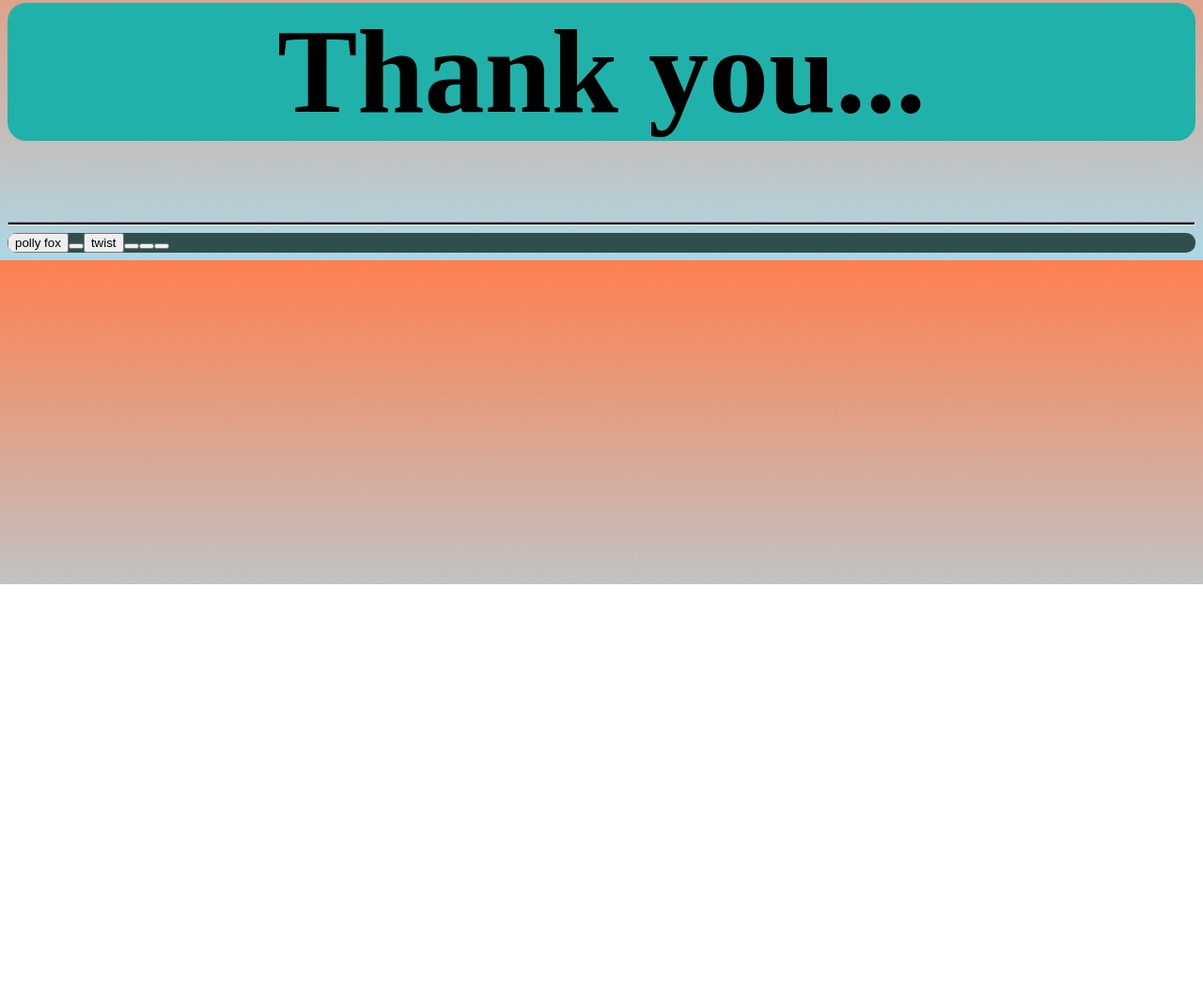
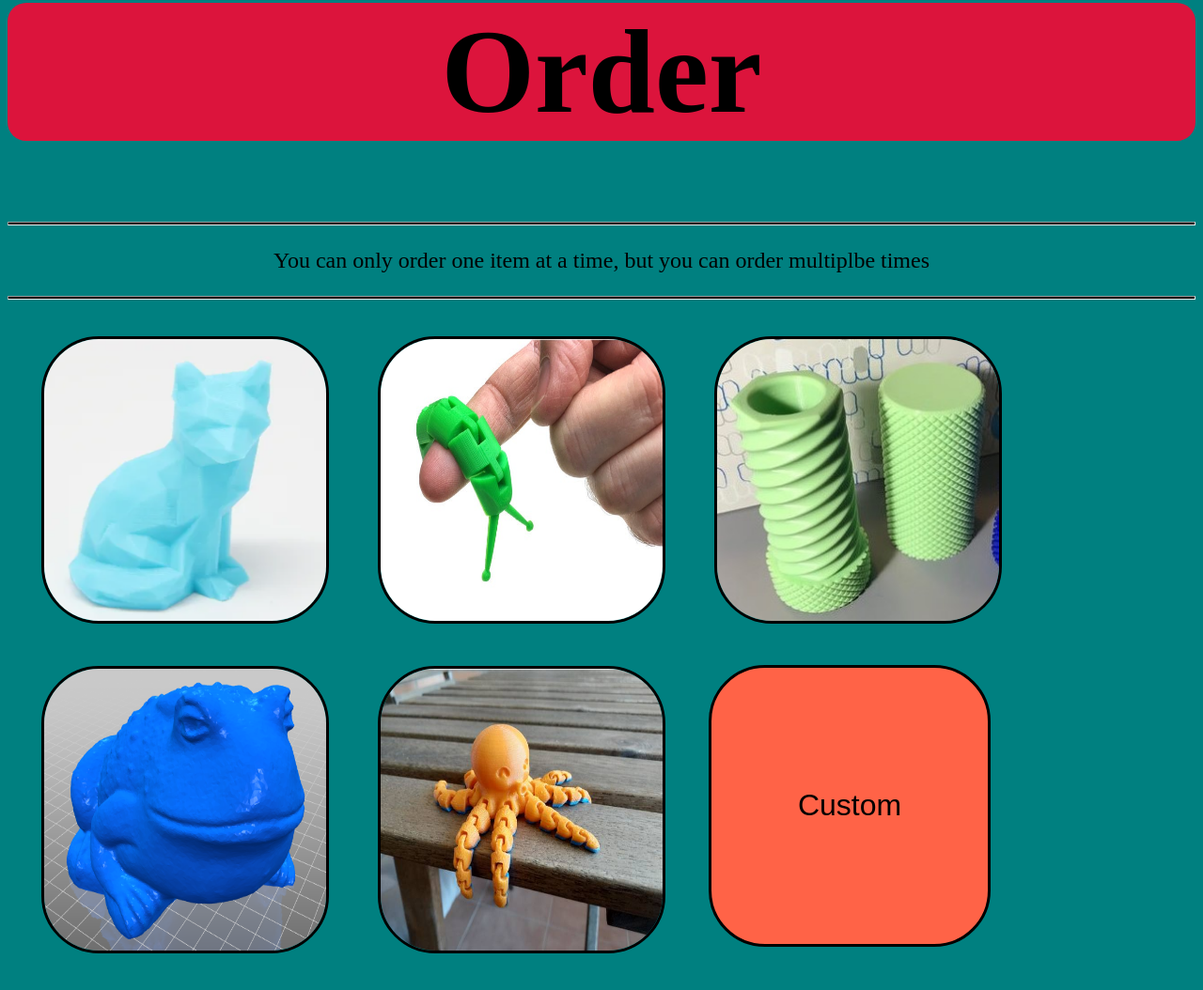
Before and after one commit to jet-hend/Website-code, a plain HTML site: page order.html in a window 1280 px wide. Shown: the part 178-1232 px from the top of the page at 94% size. Before the commit the page ends 800 px from the top, so only its background shows below. Drawn offline with Linux system fonts and the light colour scheme.

Commit message:
so it doesn't look like shit

```diff
--- a/JavaScript/order.js
+++ b/JavaScript/order.js
@@ -27,38 +27,34 @@ function getCookie(cname) {
 }
 
 function checkCookie() {
-    var user=getCookie("username");
-    var itemNUM=getCookie("item#");
-    if (user != "") {
-    //   load orders here
-    console.log("hello " + user);
-    console.log(itemNUM);
-
-    } else {
-        console.log("No Items");
-    //    user = prompt("Please enter your name:","");
-    //    if (user != "" && user != null) {
-    //      setCookie("username", user, 30);
-    //     //  set orders here
-    //    }
-    }
+    if (getCookie("Item1") != null) {console.log(getCookie("Item1"))}
+    if (getCookie("Item2") != null) {console.log(getCookie("Item2"))}
+    if (getCookie("Item3") != null) {console.log(getCookie("Item3"))}
+    if (getCookie("Item4") != null) {console.log(getCookie("Item4"))}
+    if (getCookie("Item5") != null) {console.log(getCookie("Item5"))}
 }
 function addItem(itemNum) {
   switch (itemNum) {
     case 1:
-      setCookie("Item1", "Polly Fox", 30);
+      setCookie("Item1", "Polly Fox", .5);
       break;
     case 2:
-      setCookie("Item2", "idk1", 30);
+      setCookie("Item2", "Slug", .5);
       break;
     case 3:
-      setCookie("Item3", "twist", 30);
+      setCookie("Item3", "twist", .5);
       break;
     case 4:
-      setCookie("Item4", "idk2", 30);
+      setCookie("Item4", "toad", .5);
       break;
     case 5:
-      setCookie("Item5", "idk3", 30);
+      setCookie("Item5", "octo", .5);
+      break;
+    case 6:
+      break;
+    case 7:
+      var userName = document.getElementById("userText").value;
+      setCookie("username", );
       break;
     default:
       alert("Item Not Found!");
--- a/order.html
+++ b/order.html
@@ -37,16 +37,25 @@
                 </button>
         </nav>
 
-        <h1 class="big">Thank you...</h1>
+        <h1 class="big">Order</h1>
         <hr class="bar">
 
-        <ul>
-            <li><button onclick="addItem(1);">polly fox</button></li>
-            <li><button onclick="addItem(2);"></button></li>
-            <li><button onclick="addItem(3);">twist</button></li>
-            <li><button onclick="addItem(4);"></button></li>
-            <li><button onclick="addItem(5);"></button></li>
-            <li><button onclick="addItem(6);"></button></li>
+        <p>You can only order one item at a time, but you can order multiplbe times</p>
+
+        <hr class="bar">
+
+        <ul class="orderList">
+            <li><button onclick="addItem(1);"><img src="/images/fox.png" alt="Low-Poly Fox"></button></li><!--<a href="https://www.thingiverse.com/thing:937740">-->
+
+            <li><button onclick="addItem(2);"><img src="/images/slug.png" alt="Articulating Slug"></button></li><!--<a href="https://www.thingiverse.com/thing:2818955">-->
+
+            <li><button onclick="addItem(3);"><img src="/images/twist.png" alt="Twist Container"></button></li><!--<a href="https://www.thingiverse.com/thing:3046847">-->
+
+            <li><button onclick="addItem(4);"><img src="/images/toad.png" alt="Big Toad"></button></li><!--<a href="https://www.thingiverse.com/thing:23902">-->
+
+            <li><button onclick="addItem(5);"><img src="/images/octo.png" alt="Articulating octopus"></button></li><!--<a href="https://www.thingiverse.com/thing:3495390">-->
+
+            <li><button onclick="addItem(6);" class="colorB">Custom</button></li>
         </ul>
     </body>
     <script type="text/javascript" src="JavaScript/order.js"></script>
--- a/styles/order.css
+++ b/styles/order.css
@@ -1,5 +1,5 @@
 body {
-    background-image: linear-gradient(coral, lightblue);
+    background-color: teal;
 }
 
 .desktopNav {
@@ -69,13 +69,63 @@ li a:hover {
 .big {
     color: black;
     font-size: 10vw;
-    background-color: lightseagreen;
+    background-color: crimson;
     border-radius: 20px;
     text-align: center;
 }
 .bar {
     height: 2px;
     background: black;
+}
+
+.orderList {
+    list-style-type: none;
+    padding: 10px;
+    overflow: hidden;
+    border-radius: 10px;
+    list-style-type: none;
+    overflow: hidden;
+    margin-left: auto;
+    background: transparent;
+
+}
+.orderList li {
+    background-color: transparent;
+    color: black;
+    display: block;
+    padding: 20px;
+    text-decoration: none;
+}
+.orderList img {
+    height: 300px;
+    width: 300px;
+    border: black solid 3px;
+    border-radius: 20%;
+}
+.orderList img:hover {
+    cursor: pointer;
+}
+.orderList button {
+    background-color: transparent;
+    border: none;
+    cursor: pointer;
+    margin: auto;
+}
+
+.orderList button.colorB {
+    background-color: tomato;
+    border: black solid 3px;
+    height: 300px;
+    width: 300px;
+    text-align: center;
+    border-radius: 20%;
+    outline: none;
+    font-size: xx-large;
+}
+
+.imgList {
+    text-align: center;
+    background: transparent;
 }
 
 @media (max-width: 696px) {
@@ -100,6 +150,10 @@ li a:hover {
         font-weight: bold;
     }
 
+    .orderList {
+        margin: auto;
+    }
+
     /*nav button start*/
 .container {
     display: inline-block;
@@ -111,7 +165,7 @@ li a:hover {
 
     position: fixed;
     right: 10px;
-    top: 10px;
+    margin-top: auto;
   }
 
   .bar1, .bar2, .bar3 {
```
Also changed, not shown: images/fox.png (added), images/octo.png (added), images/slug.png (added), images/toad.png (added), images/twist.png (added).
